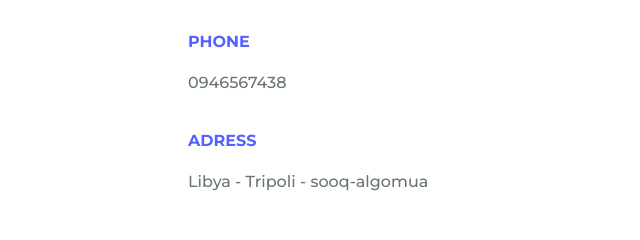
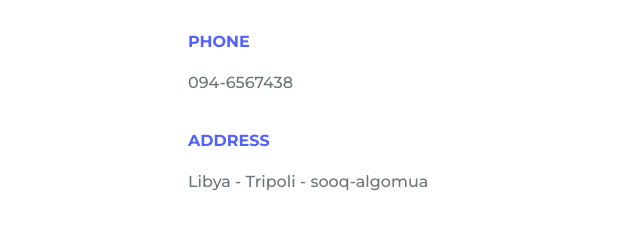
Before and after one commit to Mohammed-Furrara-Coder/MyPortfolio, a plain HTML site: page index.html in a window 1280 px wide. Shown: the part 2826-3066 px from the top of the page, 56-696 px from the left. Drawn offline with nearby package versions, Linux system fonts and the light colour scheme.

Commit message:
ADRESS TO ADDRESS

```diff
--- a/index.html
+++ b/index.html
@@ -128,9 +128,9 @@
                         <span class="contact__text">mohammedfurrara1@gmail.com</span>
 
                         <h3 class="contact__subtitle">PHONE</h3>
-                        <span class="contact__text">0946567438</span>
+                        <span class="contact__text">094-6567438</span>
 
-                        <h3 class="contact__subtitle">ADRESS</h3>
+                        <h3 class="contact__subtitle">ADDRESS</h3>
                         <span class="contact__text">Libya - Tripoli - sooq-algomua</span>
                     </div>
                 </div>
```
